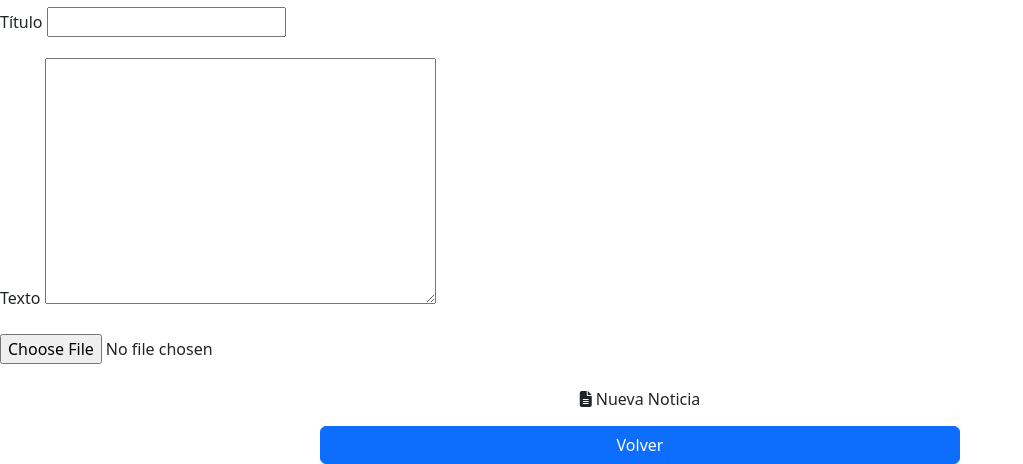
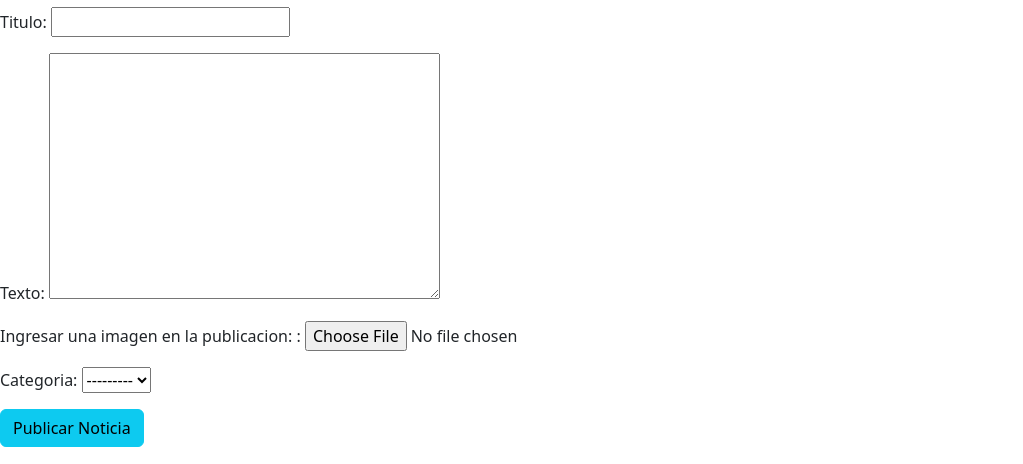
Before and after one commit to VictorSanchez43/Grupo3-Pjt-DeFi, a Django app: page /noticias/publicar-noticia/ in a window 1280 px wide. Shown: the part 355-819 px from the top of the page, without its empty margins (0-1023 px from the left). Run offline with Django 4.2, Linux system fonts and the light colour scheme; data that the repository does not hold is empty.

Commit message:
arreglando la plantilla publicar noticias

```diff
--- a/source/templates/noticias/publicar-noticias.html
+++ b/source/templates/noticias/publicar-noticias.html
@@ -5,23 +5,10 @@
 
 
     <form method="post" enctype="multipart/form-data">
+        {% csrf_token %}
 
-        {% csrf_token %}
-        <div class="mb-3">
-            <label for="id_titulo" class="form-label">Título</label>
-            {{ form.titulo }}
-        </div>
-        <div class="mb-3">
-            <label for="id_titulo" class="form-label">Texto</label>
-            {{ form.texto }}
-        </div>
-        <div class="mb-3">
-            {{ form.img }}
-        </div>
-        <div class="d-grid gap-2 col-6 mx-auto">
-            <button class="btn btn-publicar" type="submit"><i class="fa-solid fa-file-lines"></i> Nueva Noticia</button>
-            <a href="{% url 'noticias:noticias' %}" class="btn btn-primary">Volver</a>
-        </div>
+        {{ form.as_p }}
+        <button type="submit" class="btn btn-info">Publicar Noticia</button>
 
     </form>
 {% endblock contenido %}
--- a/source/templates/usuarios/registro.html
+++ b/source/templates/usuarios/registro.html
@@ -15,7 +15,10 @@
 
 
         <button class="btn btn-info">Registrarse</button>
+
     </form>
+
+
 </body>
 
 
```
Also changed, not shown: source/templates/noticias/noticia-detalle.html (+1 -16 lines), source/templates/noticias/noticias.html (+10 -13 lines), source/media/imagenes_noticias/perritos.jpg (added).
